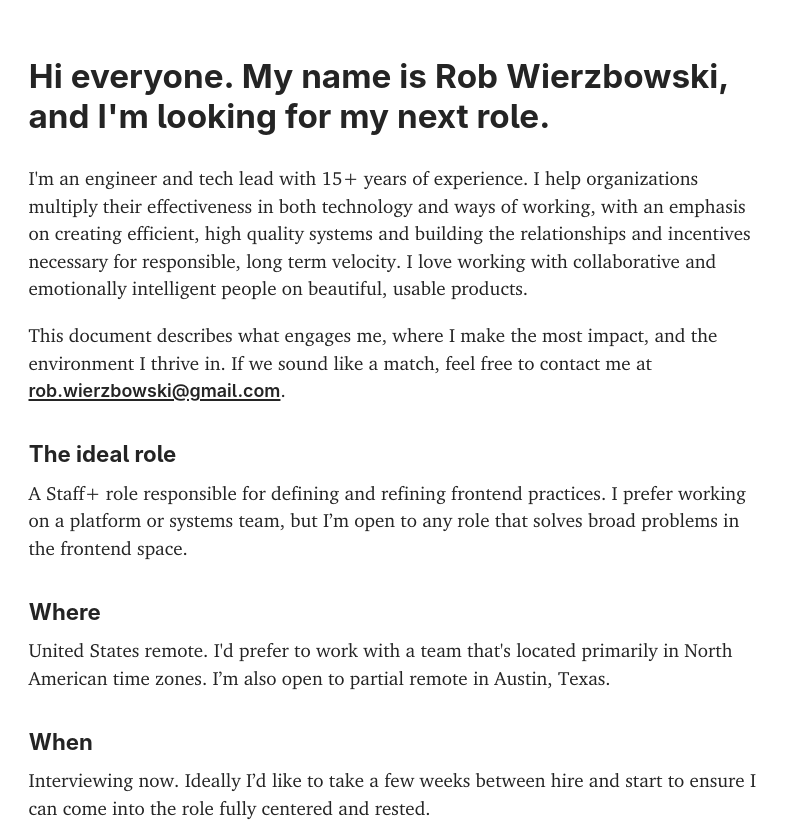
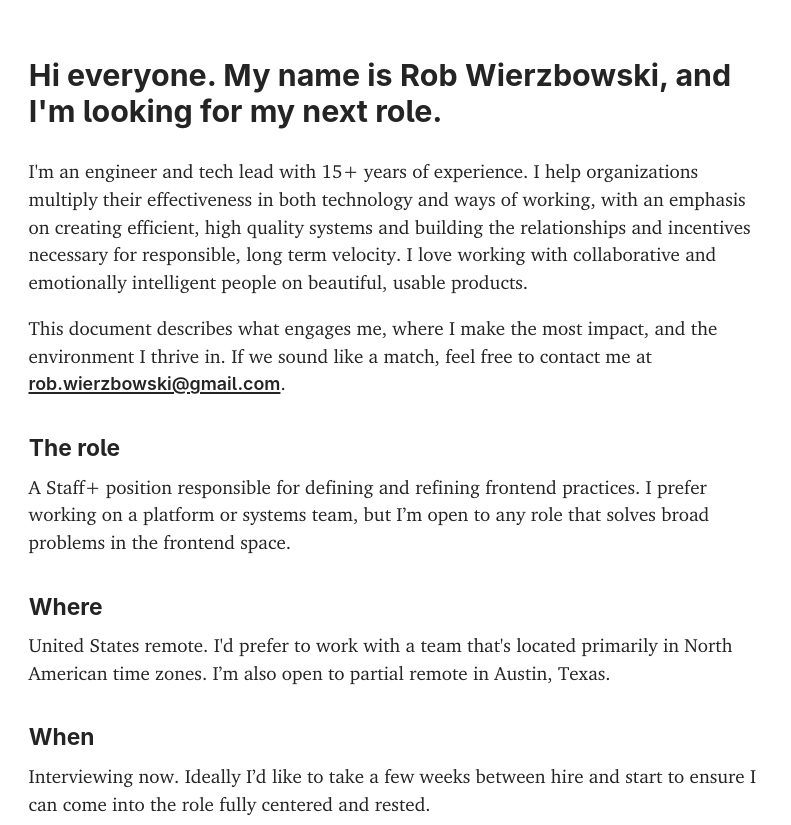
Before and after one commit to robwierzbowski/site, a plain HTML site: page src/hire-me/index.html in a window 1280 px wide. Shown: the top 825 px of the page, without its empty margins (0-791 px from the left). Drawn offline with Linux system fonts and the light colour scheme.

Commit message:
Some last minute tweaks

```diff
--- a/src/hire-me/index.html
+++ b/src/hire-me/index.html
@@ -227,7 +227,7 @@
       @media (min-width: 560px) {
         .title {
           margin: 2rem 0 1.5rem;
-          font-size: 1.75rem;
+          font-size: 1.6rem;
           font-weight: 650;
           line-height: 1.2;
         }
@@ -237,6 +237,7 @@
         margin: 1.75rem 0 0.5rem;
         font-family: var(--inter);
         font-feature-settings: var(--inter-feature-settings);
+        font-size: 1.2rem;
         font-weight: 650;
       }
 
@@ -355,10 +356,10 @@
         </section>
 
         <section>
-          <h3 class="subtitle">The ideal role</h3>
+          <h3 class="subtitle">The role</h3>
 
           <p>
-            A Staff+ role responsible for defining and refining frontend
+            A Staff+ position responsible for defining and refining frontend
             practices. I prefer working on a platform or systems team, but I’m
             open to any role that solves broad problems in the frontend space.
           </p>
```
